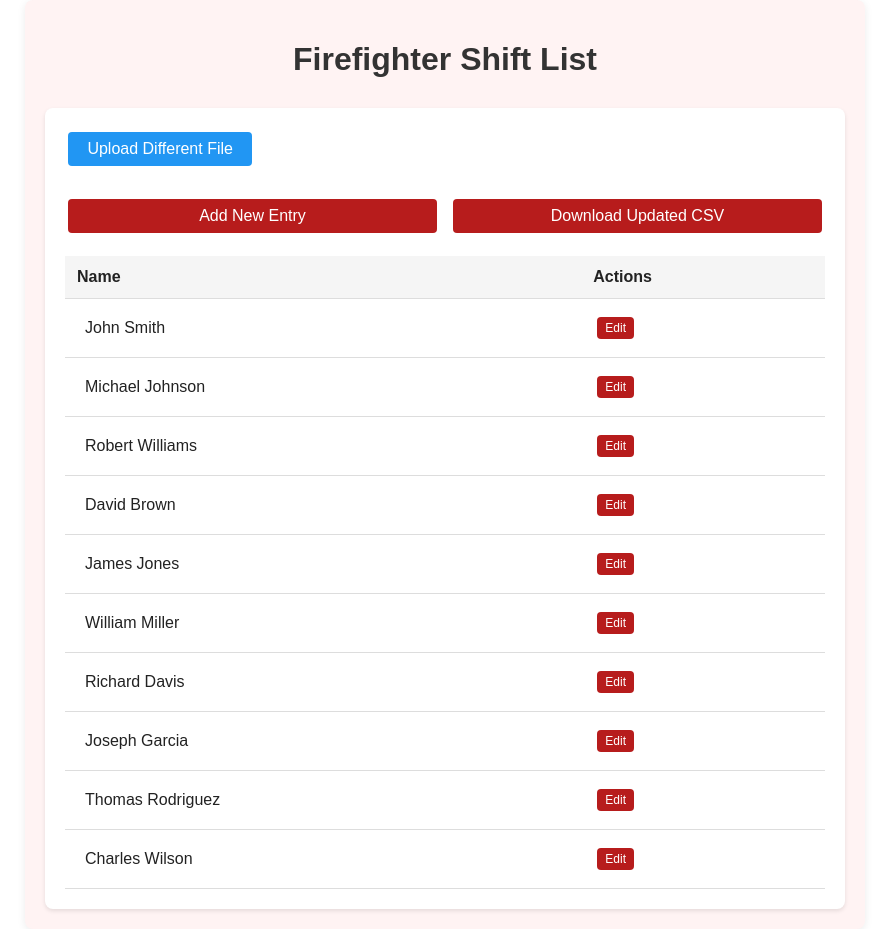
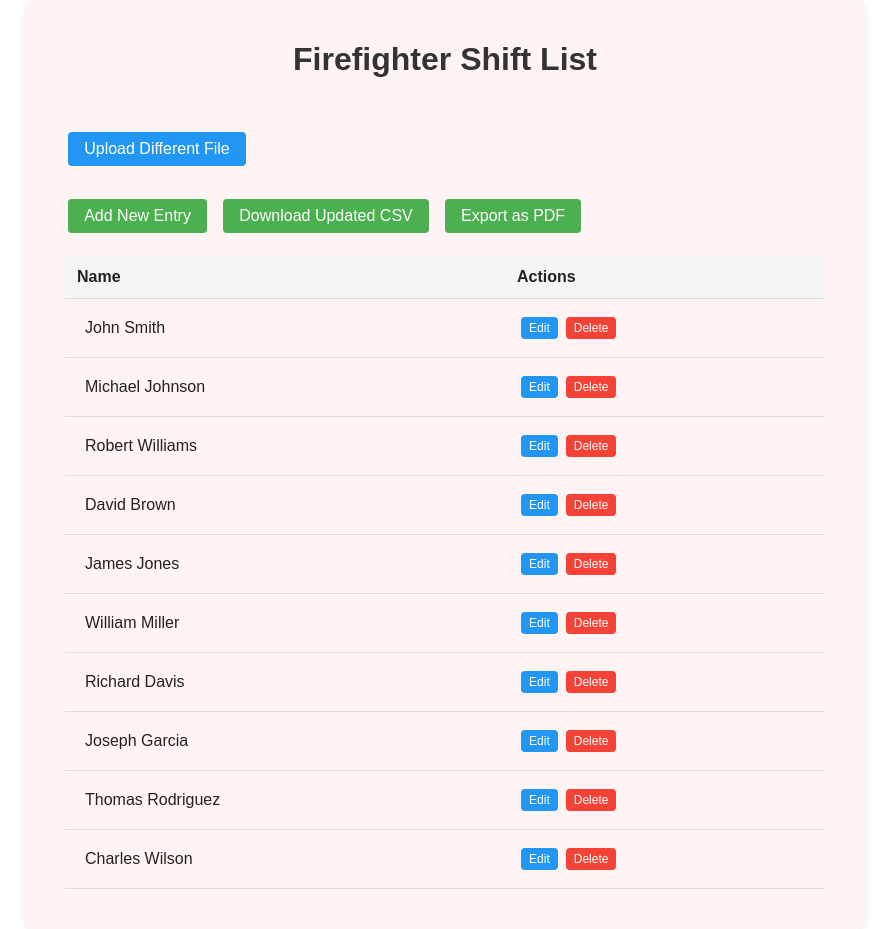
Before and after one commit to joonk4ng/joonk4ng.github.io, a React (Vite) app: page / in a window 1280 px wide. Shown: the whole page, without its empty margins (195-1084 px from the left). Built offline with nearby package versions, Linux system fonts and the light colour scheme.

Commit message:
test build 3

```diff
--- a/src/components/CSVDisplay.tsx
+++ b/src/components/CSVDisplay.tsx
@@ -1,4 +1,5 @@
 import React, { useState, useEffect } from 'react';
+import { jsPDF } from 'jspdf';
 
 interface CSVData {
   name: string;
@@ -68,6 +69,12 @@ const CSVDisplay: React.FC = () => {
     setEditingIndex(null);
   };
 
+  const handleDelete = (index: number) => {
+    const newData = [...csvData];
+    newData[index] = { name: '', isEmpty: true };
+    setCSVData(newData);
+  };
+
   const handleAddNew = () => {
     const emptySlotIndex = findNearestEmptySlot(csvData);
     if (emptySlotIndex !== -1) {
@@ -91,6 +98,30 @@ const CSVDisplay: React.FC = () => {
     a.click();
     document.body.removeChild(a);
     window.URL.revokeObjectURL(url);
+  };
+
+  const handleExportPDF = () => {
+    const doc = new jsPDF();
+    const title = 'Firefighter Shift List';
+    const date = new Date().toLocaleDateString();
+
+    // Add title
+    doc.setFontSize(16);
+    doc.text(title, 20, 20);
+
+    // Add date
+    doc.setFontSize(12);
+    doc.text(`Generated on: ${date}`, 20, 30);
+
+    // Add names
+    doc.setFontSize(12);
+    const names = csvData.filter(row => row.name.trim()).map(row => row.name);
+    names.forEach((name, index) => {
+      doc.text(`${index + 1}. ${name}`, 20, 45 + (index * 10));
+    });
+
+    // Save the PDF
+    doc.save('firefighter_shifts.pdf');
   };
 
   return (
@@ -117,6 +148,7 @@ const CSVDisplay: React.FC = () => {
             <div className="csv-actions">
               <button onClick={handleAddNew}>Add New Entry</button>
               <button onClick={handleDownload}>Download Updated CSV</button>
+              <button onClick={handleExportPDF}>Export as PDF</button>
             </div>
             <table>
               <thead>
@@ -154,7 +186,17 @@ const CSVDisplay: React.FC = () => {
                           <button onClick={handleCancel}>Cancel</button>
                         </>
                       ) : (
-                        <button onClick={() => handleEdit(index)}>Edit</button>
+                        <>
+                          <button onClick={() => handleEdit(index)}>Edit</button>
+                          {row.name && (
+                            <button
+                              onClick={() => handleDelete(index)}
+                              className="delete-button"
+                            >
+                              Delete
+                            </button>
+                          )}
+                        </>
                       )}
                     </td>
                   </tr>
--- a/src/styles.css
+++ b/src/styles.css
@@ -61,24 +61,42 @@ button:active {
 }
 
 .csv-container {
-  background: white;
+  max-width: 800px;
+  margin: 0 auto;
   padding: 20px;
-  border-radius: 8px;
-  box-shadow: 0 2px 4px rgba(0, 0, 0, 0.1);
 }
 
-.file-input {
-  margin-top: 10px;
+.csv-header {
   margin-bottom: 20px;
-  padding: 10px;
-  width: 100%;
-  border: 2px dashed #ccc;
+}
+
+.csv-actions {
+  margin-bottom: 20px;
+  display: flex;
+  gap: 10px;
+}
+
+.csv-actions button {
+  padding: 8px 16px;
+  background-color: #4CAF50;
+  color: white;
+  border: none;
   border-radius: 4px;
   cursor: pointer;
+  transition: background-color 0.3s;
 }
 
-.csv-content {
-  margin-top: 20px;
+.csv-actions button:hover {
+  background-color: #45a049;
+}
+
+.delete-button {
+  background-color: #f44336 !important;
+  margin-left: 8px;
+}
+
+.delete-button:hover {
+  background-color: #da190b !important;
 }
 
 table {
@@ -102,10 +120,52 @@ tr:hover {
   background-color: #f9f9f9;
 }
 
-p {
-  text-align: center;
-  color: #666;
-  font-style: italic;
+.empty-slot {
+  background-color: #f5f5f5;
+}
+
+input[type="text"] {
+  width: 100%;
+  padding: 8px;
+  border: 1px solid #ddd;
+  border-radius: 4px;
+}
+
+.toggle-upload {
+  margin-bottom: 10px;
+  padding: 8px 16px;
+  background-color: #2196F3;
+  color: white;
+  border: none;
+  border-radius: 4px;
+  cursor: pointer;
+}
+
+.toggle-upload:hover {
+  background-color: #1976D2;
+}
+
+.file-input {
+  margin-top: 10px;
+}
+
+button {
+  padding: 6px 12px;
+  background-color: #2196F3;
+  color: white;
+  border: none;
+  border-radius: 4px;
+  cursor: pointer;
+  transition: background-color 0.3s;
+}
+
+button:hover {
+  background-color: #1976D2;
+}
+
+button:disabled {
+  background-color: #cccccc;
+  cursor: not-allowed;
 }
 
 .csv-container input[type="text"] {
@@ -144,38 +204,6 @@ p {
   background-color: #45a049;
 }
 
-.csv-actions {
-  display: flex;
-  gap: 10px;
-  margin-bottom: 20px;
-}
-
-.csv-actions button {
-  flex: 1;
-}
-
-.empty-slot {
-  background-color: #f8f8f8;
-}
-
-.empty-slot span {
-  color: #999;
-  font-style: italic;
-}
-
-.csv-header {
-  margin-bottom: 20px;
-}
-
-.toggle-upload {
-  background-color: #2196F3;
-  margin-bottom: 10px;
-}
-
-.toggle-upload:hover {
-  background-color: #1976D2;
-}
-
 @media print {
   body * {
     visibility: hidden;
```
Also changed, not shown: package.json (+4 -3 lines), 2 other files (tests, documents, lock files or other folders).
